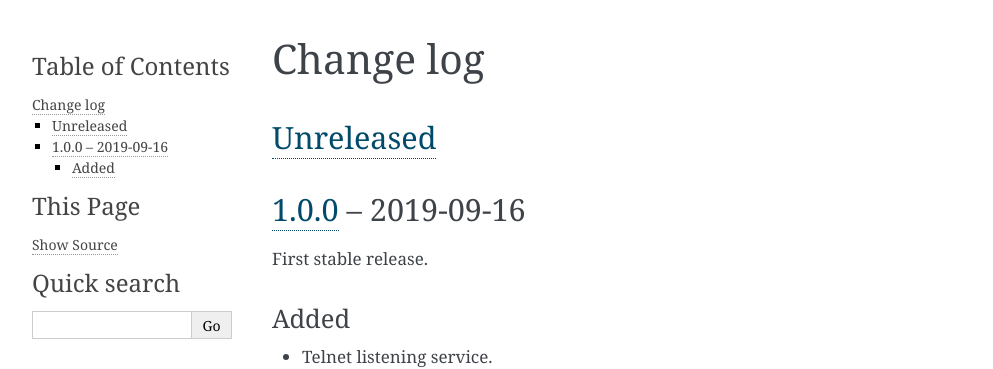
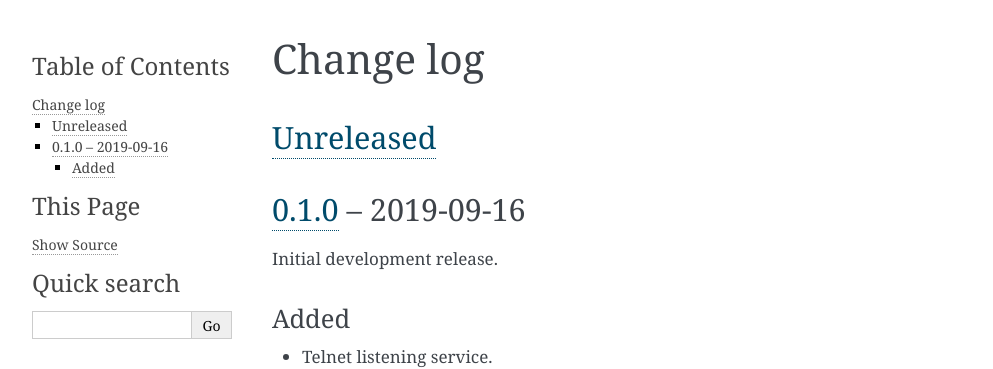
Before and after one commit to nomis/mcu-uuid-telnet, a Sphinx documentation site: the page built from docs/changelog.rst, in a window 1280 px wide. Shown: the top 369 px of the page, without its empty margins (148-1141 px from the left). Built offline with Sphinx 7.4.7, drawn with Linux system fonts in a browser that asks for light colours.

Commit message:
Version 0.1.0

```diff
--- a/docs/changelog.rst
+++ b/docs/changelog.rst
@@ -4,10 +4,10 @@ Change log
 Unreleased_
 -----------
 
-1.0.0_ |--| 2019-09-16
+0.1.0_ |--| 2019-09-16
 ----------------------
 
-First stable release.
+Initial development release.
 
 Added
 ~~~~~
@@ -20,5 +20,5 @@ Added
 
 .. |--| unicode:: U+2013 .. EN DASH
 
-.. _Unreleased: https://github.com/nomis/mcu-uuid-telnetd/compare/1.0.0...HEAD
-.. _1.0.0: https://github.com/nomis/mcu-uuid-telnetd/commits/1.0.0
+.. _Unreleased: https://github.com/nomis/mcu-uuid-telnetd/compare/0.1.0...HEAD
+.. _0.1.0: https://github.com/nomis/mcu-uuid-telnetd/commits/0.1.0
```
Also changed, not shown: 1 other file.
